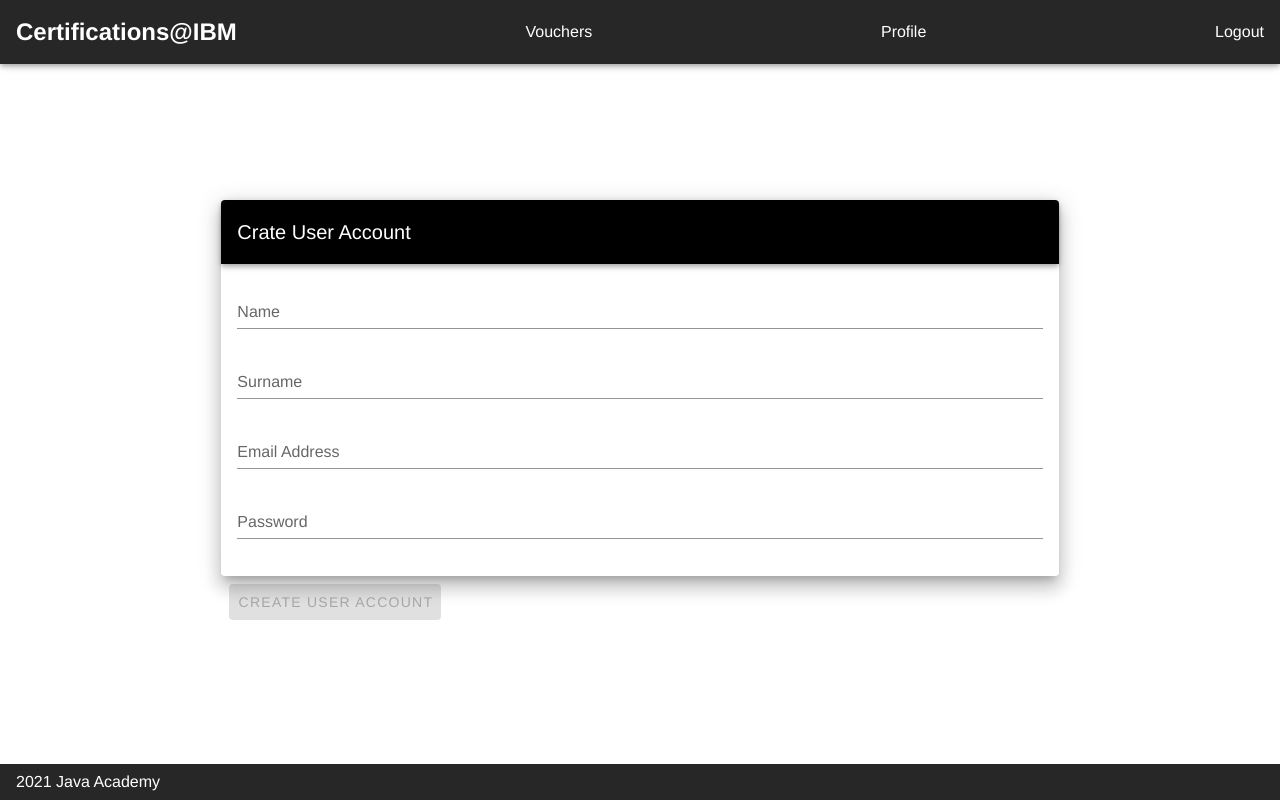
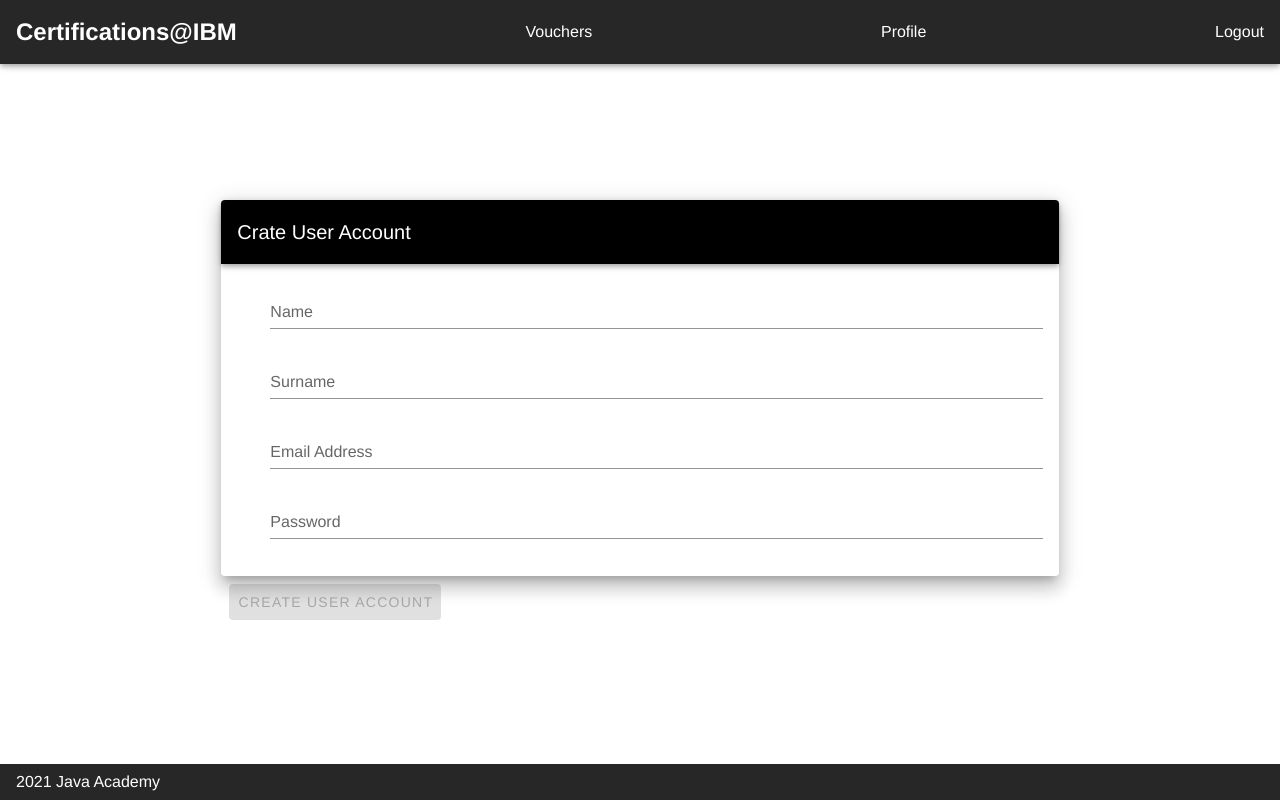
Before and after one commit to main659/CertifiedClassics, a Vue app in the folder Certifications-Frontend-Service-session2/: page /registration in a window 1280 px wide. Built offline with nearby package versions, Linux system fonts and the light colour scheme; sample sign-in values are in the browser's storage; the HTML template or start-up script is replaced by a standard one.

Commit message:
updated login and signup page

```diff
--- a/Certifications-Frontend-Service-session2/src/views/Login.vue
+++ b/Certifications-Frontend-Service-session2/src/views/Login.vue
@@ -13,7 +13,7 @@
                 prepend-icon="mdi-account"
                 label="Login"
                 type="text"
-                :counter="20"
+                :counter="30"
                 :rules="emailRules"
                 v-model="email"
               >
--- a/Certifications-Frontend-Service-session2/src/views/Registration.vue
+++ b/Certifications-Frontend-Service-session2/src/views/Registration.vue
@@ -9,7 +9,7 @@
           <v-card-text>
             <v-form ref="form" v-model="validForm">
               <v-text-field
-                prepend-icon=""
+                prepend-icon="mdi-account"
                 label="Name"
                 type="text"
                 :rules="nameRules"
@@ -17,7 +17,7 @@
               >
               </v-text-field>
               <v-text-field
-                prepend-icon=""
+                prepend-icon="mdi-account"
                 label="Surname"
                 type="text"
                 :rules="surnameRules"
@@ -25,16 +25,16 @@
               >
               </v-text-field>
               <v-text-field
-                prepend-icon=""
+                prepend-icon="mdi-gmail"
                 label="Email Address"
                 type="text"
                 :rules="emailRules"
                 v-model="email"
               ></v-text-field>
               <v-text-field
-                prepend-icon=""
+                prepend-icon="mdi-lock"
                 label="Password"
-                type="text"
+                type="password"
                 :rules="passwordRules"
                 v-model="password"
               ></v-text-field>
```
